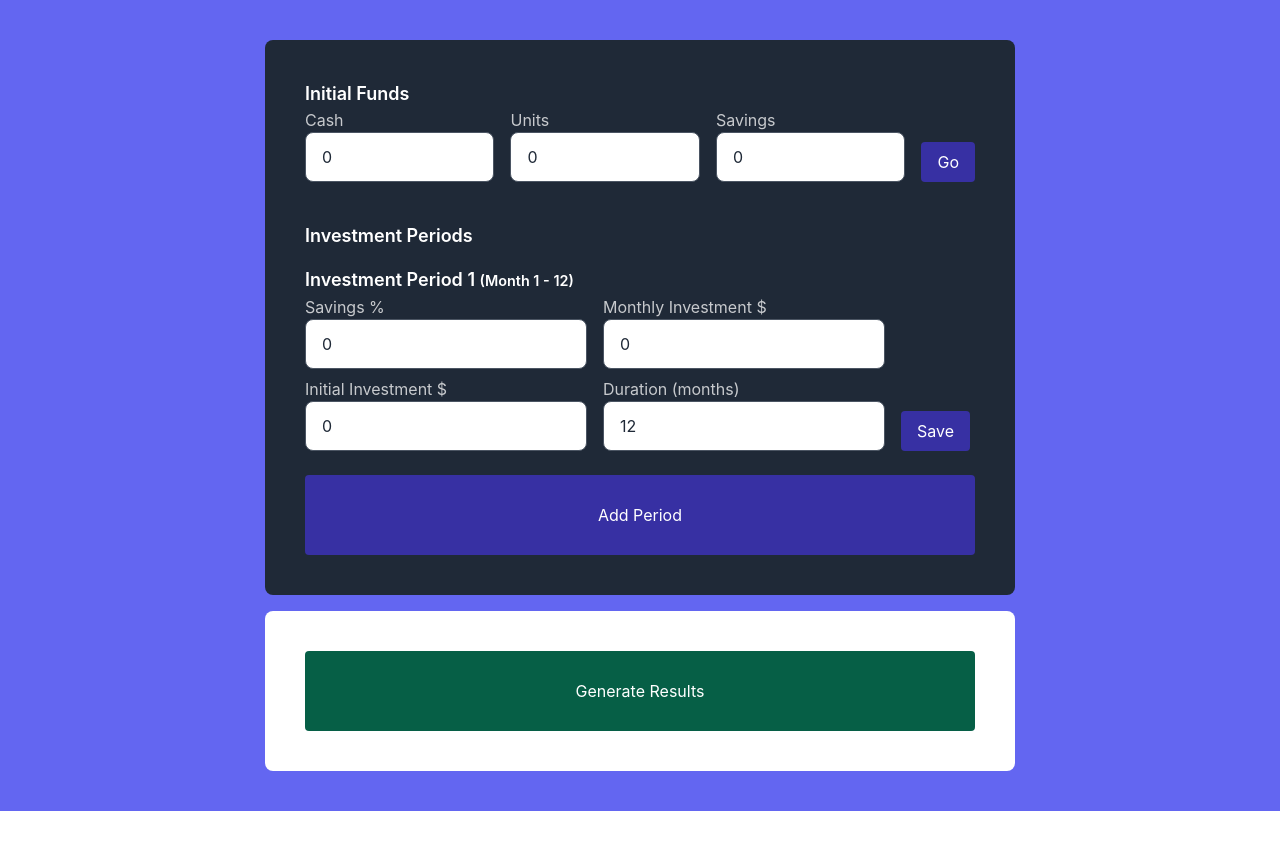
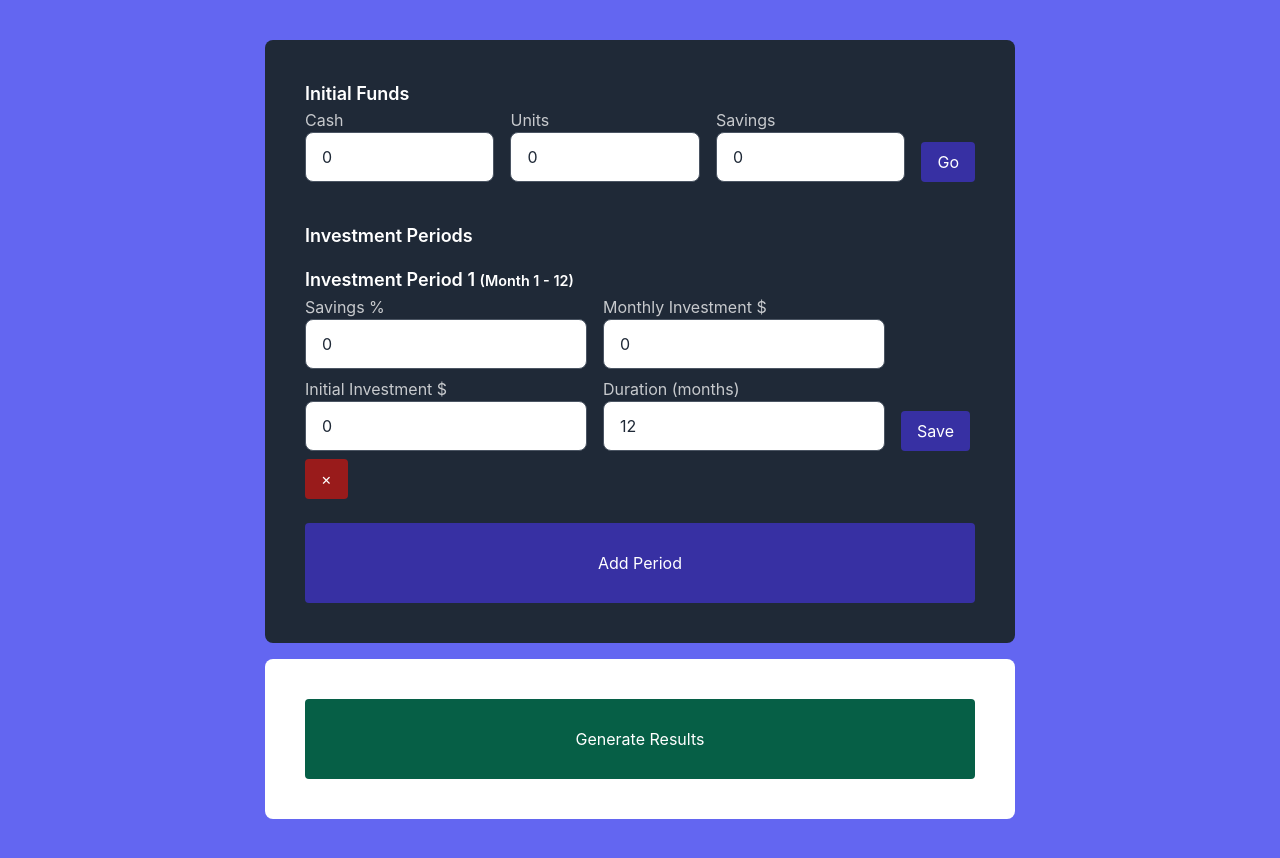
Before and after one commit to DClarkFarr/crypto-crown-calculator, a React (Vite) app: page / in a window 1280 px wide. Both pictures are taken after a click on the button "Add Period". Before the commit the page ends 811 px from the top, so only its background shows below. Built offline with nearby package versions, Linux system fonts and the light colour scheme.

Commit message:
adding batch form remove

```diff
--- a/src/components/BatchForm.tsx
+++ b/src/components/BatchForm.tsx
@@ -12,8 +12,9 @@ export type BatchFormProps = {
     batch: BatchConfig;
     startMonth: number;
     submit: (id: string, data: BatchState) => void;
+    remove: (id: string) => void;
 };
-const BatchForm = ({ startMonth, batch, submit }: BatchFormProps) => {
+const BatchForm = ({ startMonth, batch, submit, remove }: BatchFormProps) => {
     return (
         <div className="calculator-form">
             <h3 className="font-semibold text-lg text-white">
@@ -116,6 +117,16 @@ const BatchForm = ({ startMonth, batch, submit }: BatchFormProps) => {
                                         {isSubmitting ? "..." : "Save"}
                                     </button>
                                 </div>
+                                <div className="form-group text-left self-end">
+                                    <button
+                                        type="button"
+                                        disabled={isSubmitting}
+                                        className="btn bg-red-800 hover:bg-red-900"
+                                        onClick={() => remove(batch.id)}
+                                    >
+                                        &times;
+                                    </button>
+                                </div>
                             </div>
                         </Form>
                     );
```
